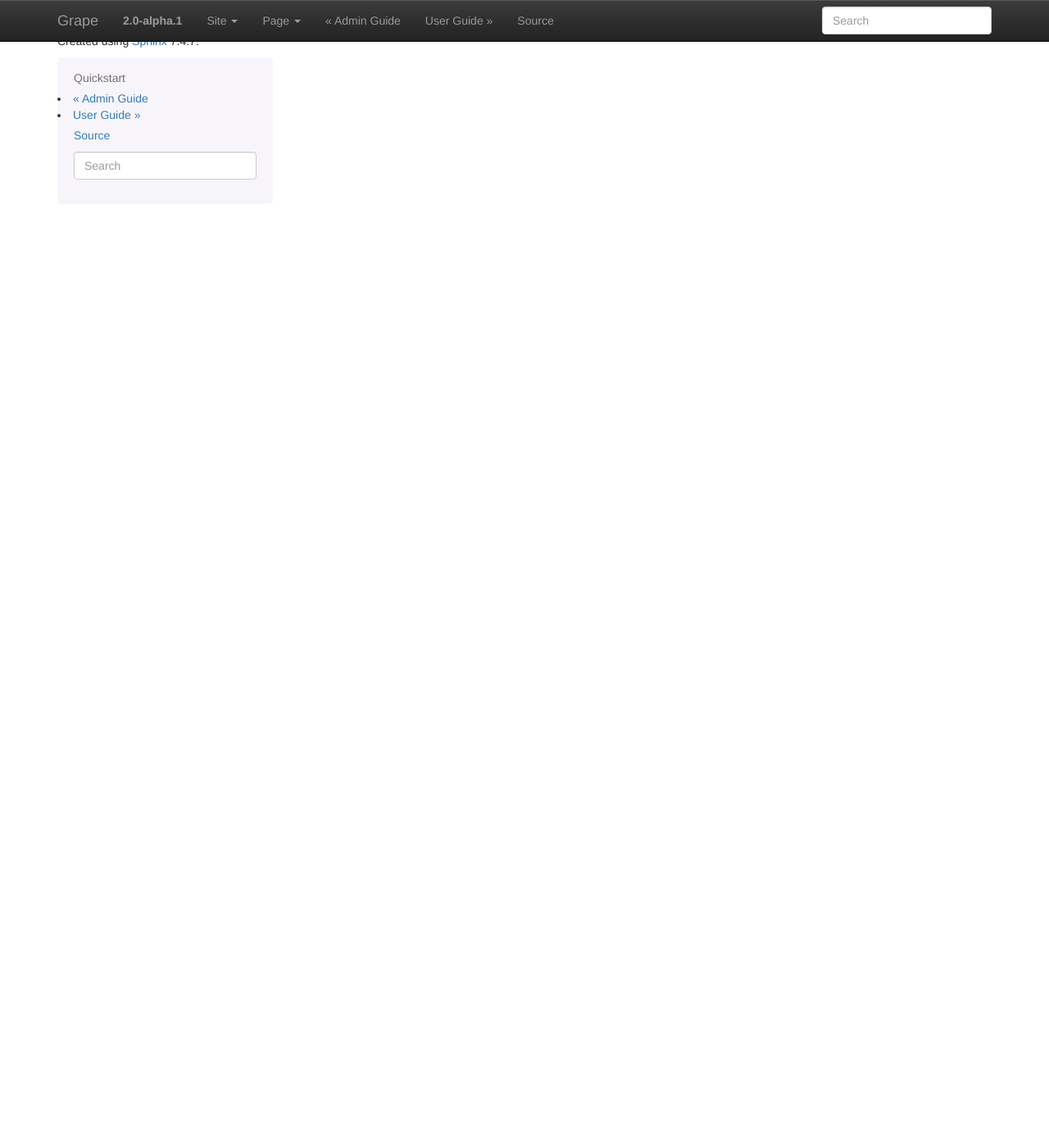
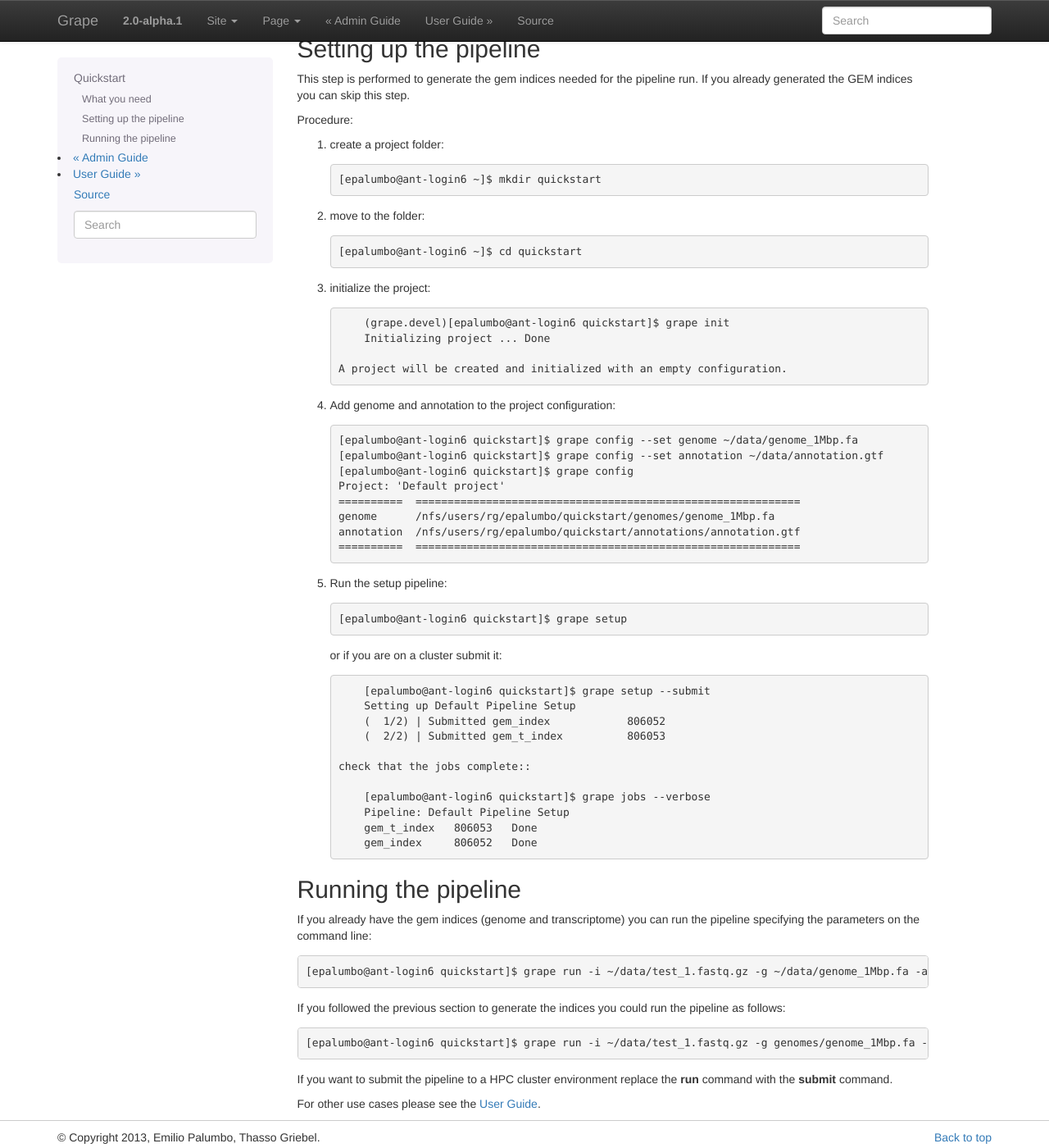
Before and after one commit to grape-pipeline/grape, a Sphinx documentation site: the page built from docs/source/quickstart.rst, in a window 1280 px wide and 1400 px high, scrolled down 270 px. Shown: the whole window at 82% size. Built offline with Sphinx 7.4.7, drawn with Linux system fonts in a browser that asks for light colours; formulas are drawn with MathJax 3; before the commit the page ends 900 px from its top, so only the background shows below that; some of the changed text lies outside the part shown.

Commit message:
Update documentation

```diff
--- a/docs/source/quickstart.rst
+++ b/docs/source/quickstart.rst
@@ -1,3 +1,81 @@
 ----------
 Quickstart
 ----------
+
+To follow this guide you need to have the Grape environment already installed and configured in your system. For more detailed information please see :ref:`Installation <adminguide>` and :ref:`User Guide <userguide>`.
+
+What you need
+-------------
+
+- a couple of fastq files to be processed (single or paired end)
+- a reference genome
+- a reference annotation
+- information about read quality and type (eg. fastq offset, protocol strandedness)
+
+Setting up the pipeline
+-----------------------
+
+This step is performed to generate the gem indices needed for the pipeline run. If you already generated the GEM indices you can skip this step.
+
+Procedure:
+
+1.  create a project folder::
+
+        [epalumbo@ant-login6 ~]$ mkdir quickstart
+
+2.  move to the folder::
+
+        [epalumbo@ant-login6 ~]$ cd quickstart
+
+3. initialize the project::
+
+        (grape.devel)[epalumbo@ant-login6 quickstart]$ grape init
+        Initializing project ... Done
+
+    A project will be created and initialized with an empty configuration.
+
+4. Add genome and annotation to the project configuration::
+
+        [epalumbo@ant-login6 quickstart]$ grape config --set genome ~/data/genome_1Mbp.fa
+        [epalumbo@ant-login6 quickstart]$ grape config --set annotation ~/data/annotation.gtf
+        [epalumbo@ant-login6 quickstart]$ grape config
+        Project: 'Default project'
+        ==========  ============================================================
+        genome      /nfs/users/rg/epalumbo/quickstart/genomes/genome_1Mbp.fa
+        annotation  /nfs/users/rg/epalumbo/quickstart/annotations/annotation.gtf
+        ==========  ============================================================
+
+5. Run the setup pipeline::
+
+        [epalumbo@ant-login6 quickstart]$ grape setup
+
+   or if you are on a cluster submit it::
+
+        [epalumbo@ant-login6 quickstart]$ grape setup --submit
+        Setting up Default Pipeline Setup
+        (  1/2) | Submitted gem_index            806052
+        (  2/2) | Submitted gem_t_index          806053
+
+    check that the jobs complete::
+
+        [epalumbo@ant-login6 quickstart]$ grape jobs --verbose
+        Pipeline: Default Pipeline Setup
+        gem_t_index   806053   Done
+        gem_index     806052   Done
+
+
+Running the pipeline
+--------------------
+
+If you already have the gem indices (genome and transcriptome) you can run the pipeline specifying the parameters on the command line::
+
+     [epalumbo@ant-login6 quickstart]$ grape run -i ~/data/test_1.fastq.gz -g ~/data/genome_1Mbp.fa -a ~/data/annotation.gtf --quality 33 --read-type 2x76
+
+If you followed the previous section to generate the indices you could run the pipeline as follows::
+
+     [epalumbo@ant-login6 quickstart]$ grape run -i ~/data/test_1.fastq.gz -g genomes/genome_1Mbp.fa -a annotations/annotation.gtf --quality 33 --read-type 2x76
+
+If you want to submit the pipeline to a HPC cluster environment replace the **run** command with the **submit** command.
+
+
+For other use cases please see the :ref:`User Guide <userguide>`.
--- a/docs/source/userguide.rst
+++ b/docs/source/userguide.rst
@@ -1,3 +1,5 @@
+.. _userguide:
+
 ----------
 User Guide
 ----------
```
Also changed, not shown: docs/source/adminguide.rst (+11 -19 lines).
